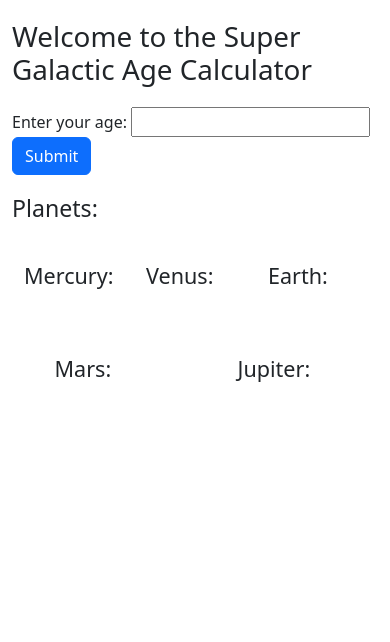
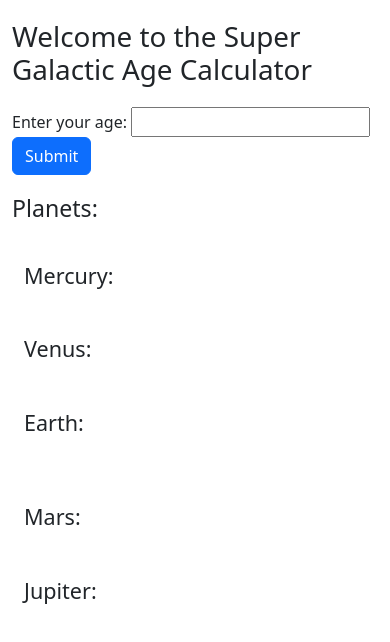
Before and after one commit to jfpalchak/galactic-age-calculator, a website built with webpack: page src/index.html in a window 390 px wide. Built offline with nearby package versions, Linux system fonts and the light colour scheme.

Commit message:
Add responsive design to allow stacking.

```diff
--- a/src/css/styles.css
+++ b/src/css/styles.css
@@ -1,3 +1,10 @@
 .container {
   margin: 20px auto;
 }
+
+/* RESPONSIVE DESIGN */
+@media screen and (max-width: 770px) {
+  .phone-stack {
+    width: 100%;
+  }
+}
--- a/src/index.html
+++ b/src/index.html
@@ -24,29 +24,29 @@
   </div>
 
   <div class="row justify-content-around container">
-    <div class="col container">
+    <div class="col-3 container phone-stack">
       <h4> Mercury: </h4>
       <div id="Mercury"></div>
     </div>
 
-    <div class="col container">
+    <div class="col-3 container phone-stack">
       <h4> Venus: </h4>
       <div id="Venus"></div>
     </div>
 
-    <div class="col container">
+    <div class="col-3 container phone-stack">
       <h4> Earth: </h4>
       <div id="Earth"></div>
     </div>
   </div>
 
-  <div class="row justify-content-around container">
-    <div class="col-4 container">
+  <div class="row justify-content-around container phone-stack">
+    <div class="col-4 container phone-stack">
       <h4> Mars: </h4>
       <div id="Mars"></div>
     </div>
 
-    <div class="col-4 container">
+    <div class="col-4 container phone-stack">
       <h4> Jupiter: </h4>
       <div id="Jupiter"></div>
     </div>
```
